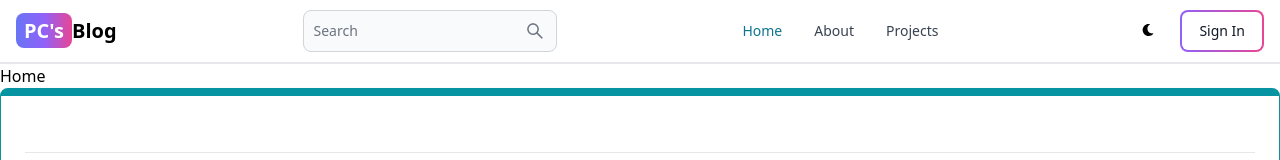
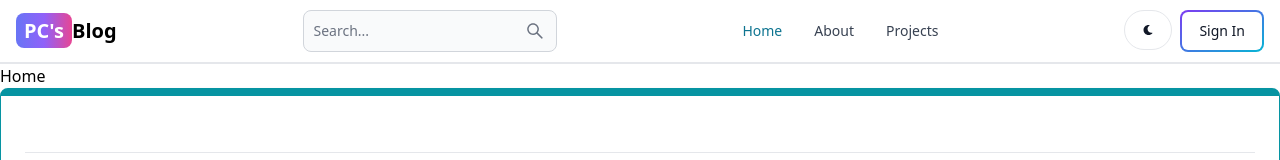
Before and after one commit to PrincyChauhan/mern-blog, a React (Vite) app in the folder client/: page / in a window 1280 px wide. Shown: the top 160 px of the page. Built offline with nearby package versions, Linux system fonts and the light colour scheme; no server answers.

Commit message:
update header component with user data

```diff
--- a/client/src/components/Header.jsx
+++ b/client/src/components/Header.jsx
@@ -1,55 +1,76 @@
-import { Button, Navbar, TextInput } from "flowbite-react";
-import { Link,useLocation } from "react-router-dom";
-import { AiOutlineSearch } from "react-icons/ai";
-import { FaMoon } from "react-icons/fa";
+import { Avatar, Button, Dropdown, Navbar, TextInput } from 'flowbite-react';
+import { Link, useLocation } from 'react-router-dom';
+import { AiOutlineSearch } from 'react-icons/ai';
+import { FaMoon } from 'react-icons/fa';
+import { useSelector } from 'react-redux';
 
 export default function Header() {
   const path = useLocation().pathname;
+  const { currentUser } = useSelector((state) => state.user);
   return (
-    <Navbar className="border-b-2">
+    <Navbar className='border-b-2'>
       <Link
-        to="/"
-        className="self-center whitespace-nowrap text-sm sm:text-xl font-semibold dark:text-white"
+        to='/'
+        className='self-center whitespace-nowrap text-sm sm:text-xl font-semibold dark:text-white'
       >
-        <span className="px-2 py-1 bg-gradient-to-r from-indigo-500 via-purple-500 to-pink-500 rounded-lg text-white">
-          PC's
+        <span className='px-2 py-1 bg-gradient-to-r from-indigo-500 via-purple-500 to-pink-500 rounded-lg text-white'>
+        PC&apos;s
         </span>
         Blog
       </Link>
       <form>
         <TextInput
-          type="text"
-          placeholder="Search"
+          type='text'
+          placeholder='Search...'
           rightIcon={AiOutlineSearch}
-          className="hidden lg:inline"
+          className='hidden lg:inline'
         />
       </form>
-      <Button className="w-12 h-10 lg:hidden" color="gray" pill>
+      <Button className='w-12 h-10 lg:hidden' color='gray' pill>
         <AiOutlineSearch />
       </Button>
-      <div className="flex gap-2 md:order-2">
-        <Button className="w-12 h-10 hidden sm:inline" color="grey" pill>
+      <div className='flex gap-2 md:order-2'>
+        <Button className='w-12 h-10 hidden sm:inline' color='gray' pill>
           <FaMoon />
         </Button>
-        <Link to="/sign-in">
-          <Button gradientDuoTone="purpleToPink" outline>
-            Sign In
-          </Button>
-        </Link>
+        {currentUser ? (
+          <Dropdown
+            arrowIcon={false}
+            inline
+            label={
+              <Avatar alt='user' img={currentUser.profilePicture} rounded />
+            }
+          >
+            <Dropdown.Header>
+              <span className='block text-sm'>@{currentUser.username}</span>
+              <span className='block text-sm font-medium truncate'>{currentUser.email}</span>
+            </Dropdown.Header>
+            <Link to={'/dashboard?tab=profile'}>
+              <Dropdown.Item>Profile</Dropdown.Item>
+            </Link>
+            <Dropdown.Divider />
+            <Dropdown.Item>Sign out</Dropdown.Item>
+          </Dropdown>
+        ) : (
+          <Link to='/sign-in'>
+            <Button gradientDuoTone='purpleToBlue' outline>
+              Sign In
+            </Button>
+          </Link>
+        )}
         <Navbar.Toggle />
       </div>
       <Navbar.Collapse>
-        <Navbar.Link active={path === "/"} as={"div"}>
-          <Link to="/">Home</Link>
+        <Navbar.Link active={path === '/'} as={'div'}>
+          <Link to='/'>Home</Link>
         </Navbar.Link>
-        <Navbar.Link active={path === "/about"} as={"div"}>
-          <Link to="/about">About</Link>
+        <Navbar.Link active={path === '/about'} as={'div'}>
+          <Link to='/about'>About</Link>
         </Navbar.Link>
-        <Navbar.Link active={path === "/projects"} as={"div"}>
-          <Link to="/projects">Projects</Link>
+        <Navbar.Link active={path === '/projects'} as={'div'}>
+          <Link to='/projects'>Projects</Link>
         </Navbar.Link>
       </Navbar.Collapse>
     </Navbar>
   );
 }
-0
```
